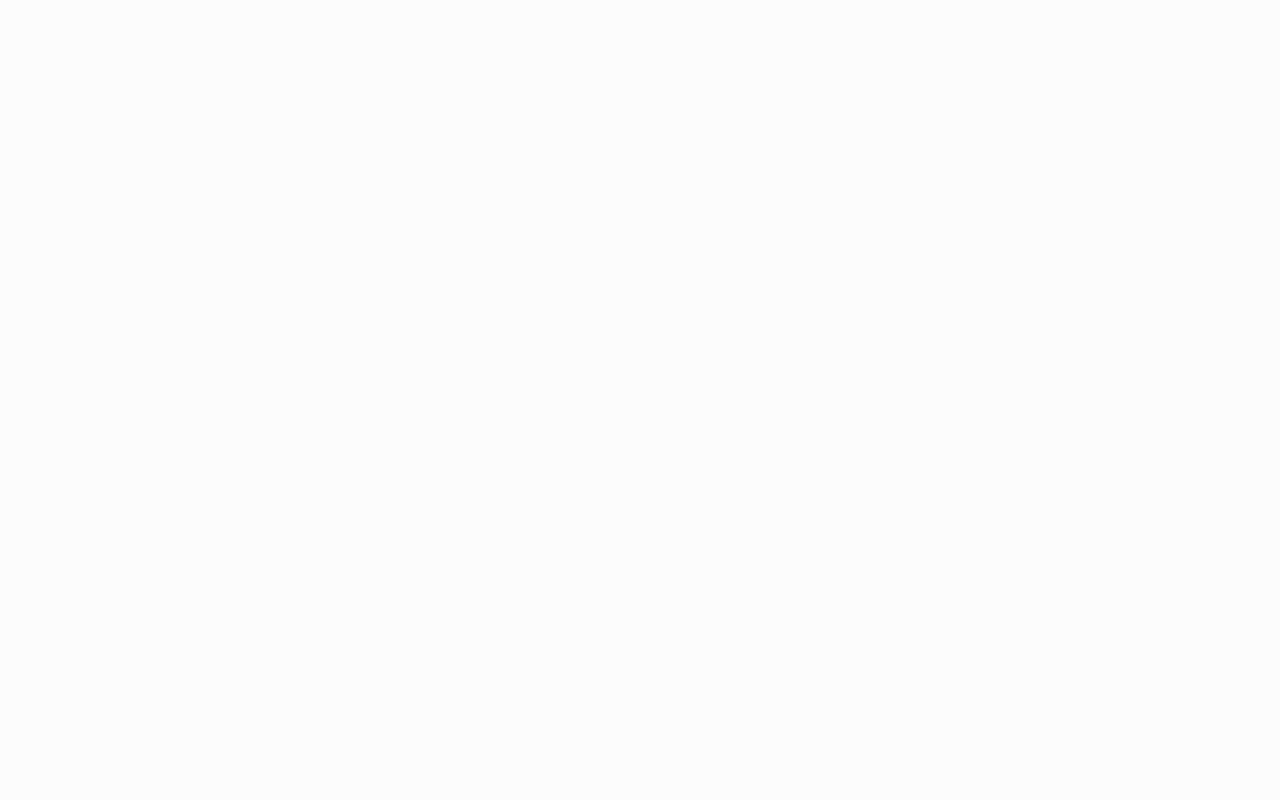
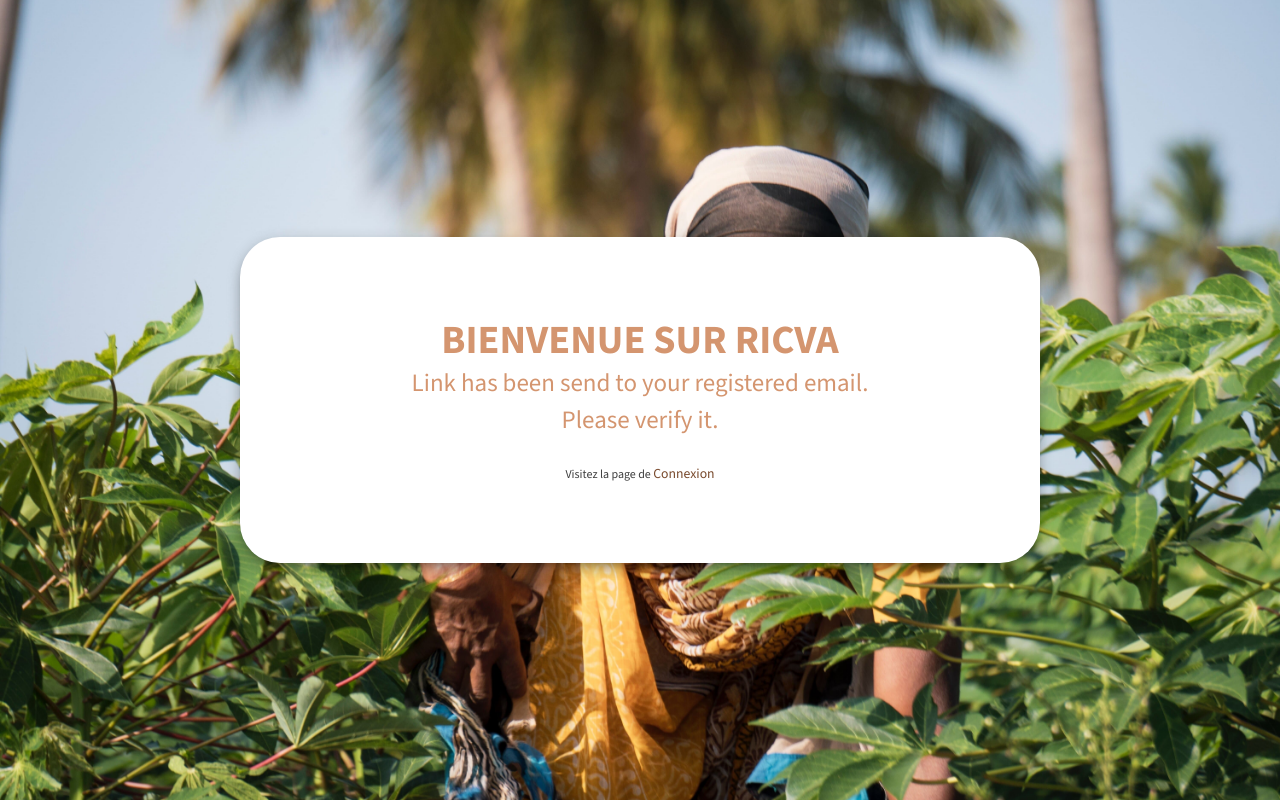
Before and after one commit to micessien/angular-coding-challenge, a React (Create React App) app: page /verify-email in a window 1280 px wide. Before the commit this address had no page. Built offline with nearby package versions, Linux system fonts and the light colour scheme.

Commit message:
Create verify email page/ login and signup working

```diff
--- a/package.json
+++ b/package.json
@@ -6,6 +6,7 @@
     "@emotion/react": "^11.11.1",
     "@emotion/styled": "^11.11.0",
     "@mui/icons-material": "^5.14.1",
+    "@mui/lab": "^5.0.0-alpha.137",
     "@mui/material": "^5.14.2",
     "@mui/x-data-grid": "^6.10.1",
     "@nivo/bar": "^0.83.0",
--- a/src/App.js
+++ b/src/App.js
@@ -11,6 +11,7 @@
 import FAQ from "./scenes/faq";
 import Signin from "./scenes/signin";
 import Signup from "./scenes/signup";
+import VerifyEmail from "./scenes/verifyEmail";
 
 function App() {
   const [theme, colorMode] = useMode();
@@ -23,6 +24,7 @@
           <Routes>
             <Route exact path="/signin" element={<Signin />} />
             <Route exact path="/signup" element={<Signup />} />
+            <Route exact path="/verify-email" element={<VerifyEmail />} />
 
             {/* Dashboard Routes */}
             <Route element={<DashboardLayout />}>
--- a/src/data/actions/auth.js
+++ b/src/data/actions/auth.js
@@ -9,7 +9,7 @@
 };
 
 /**
- * Get user login data
+ * Get User login data
  *
  * @param  object  user
  * @return  func
@@ -23,66 +23,13 @@
   }
 };
 
-// Login Method
 /**
- * Save user login data
+ * Remove User login data
  *
- * @param  object  user
- * @return  func
  */
-const login = async (email, password) => {
-  try {
-  } catch (error) {
-    alert(error.message);
-  }
-};
-
-/**
- * Register Method
- *
- * @param  object  user
- * @return  func
- */
-const register = async ({ name, email, password }) => {
-  console.log("registering");
-};
-
-/**
- * Logout Method
- *
- * @return  func
- */
-const logout = async () => {
+const removeUserData = async () => {
   // Clear local storage and redirect to home page or dashboard of current logged in
   localStorage.removeItem("currentUser");
 };
 
-/**
- * Forgot password Method
- *
- * @param  object  user
- * @return  func
- */
-const forgotPassword = (email) => {
-  console.log(`forgotting ${email}`);
-};
-
-/**
- * Send Email Verification Method
- *
- * @param  object  user
- * @return  func
- */
-const sendEmailForVerification = () => {
-  console.log("Sending verification mail");
-};
-
-export {
-  saveUserData,
-  getUserData,
-  login,
-  register,
-  logout,
-  forgotPassword,
-  sendEmailForVerification,
-};
+export { saveUserData, getUserData, removeUserData };
--- a/src/firebase.js
+++ b/src/firebase.js
@@ -1,3 +1,5 @@
+import { getAuth } from "firebase/auth";
+
 // Import the functions you need from the SDKs you need
 import { initializeApp } from "firebase/app";
 // Your web app's Firebase configuration
@@ -11,4 +13,6 @@
 };
 
 // Initialize Firebase
+// eslint-disable-next-line no-unused-vars
 const app = initializeApp(firebaseConfig);
+export const auth = getAuth();
--- a/src/scenes/signin/index.jsx
+++ b/src/scenes/signin/index.jsx
@@ -2,10 +2,11 @@
 import { tokens } from "../../theme";
 import { Formik } from "formik";
 import * as yup from "yup";
+import { useNavigate } from "react-router-dom";
 // MUI Stuff
 import useTheme from "@mui/material/styles/useTheme";
 import Avatar from "@mui/material/Avatar";
-import Button from "@mui/material/Button";
+import LoadingButton from "@mui/lab/LoadingButton";
 import CssBaseline from "@mui/material/CssBaseline";
 import TextField from "@mui/material/TextField";
 import Link from "@mui/material/Link";
@@ -25,6 +26,10 @@
 import LockOutlinedIcon from "@mui/icons-material/LockOutlined";
 // Components
 import Copyright from "../../components/Copyright";
+// Actions
+import { signInWithEmailAndPassword } from "firebase/auth";
+import { auth } from "../../firebase";
+import { saveUserData } from "../../data/actions/auth";
 
 const initialValues = {
   email: "",
@@ -43,12 +48,35 @@
 const SignIn = () => {
   const theme = useTheme();
   const colors = tokens(theme.palette.mode);
+  const navigate = useNavigate();
+  const [loading, setLoading] = React.useState(false);
   const [showPassword, setShowPassword] = React.useState(false);
 
   const handleClickShowPassword = () => setShowPassword((show) => !show);
 
   const handleFormSubmit = (values) => {
-    console.log(values);
+    // console.log(values);
+    setLoading(true);
+    signInWithEmailAndPassword(auth, values.email, values.password).then(
+      (res) => {
+        console.log("User details-----", res.user);
+        // Check if email is verified
+        if (res.user?.emailVerified === true) {
+          console.log("Login Successfully! email verified!");
+          saveUserData(res.user);
+          setLoading(false);
+          navigate("/");
+        } else {
+          console.log("Login Successfully! email not verified!");
+          setLoading(false);
+          navigate("/verify-email");
+        }
+      },
+      (err) => {
+        setLoading(false);
+        alert(err.message);
+      }
+    );
   };
 
   return (
@@ -186,15 +214,16 @@
                   )}
                 </FormControl>
 
-                <Button
+                <LoadingButton
                   type="submit"
                   fullWidth
+                  loading={loading}
                   variant="contained"
                   color="secondary"
                   sx={{ mt: 3, mb: 2 }}
                 >
                   Sign In
-                </Button>
+                </LoadingButton>
                 <Grid container>
                   <Grid item xs>
                     <Link
--- a/src/scenes/signup/index.jsx
+++ b/src/scenes/signup/index.jsx
@@ -2,10 +2,11 @@
 import { tokens } from "../../theme";
 import { Formik } from "formik";
 import * as yup from "yup";
+import { useNavigate } from "react-router-dom";
 // MUI Stuff
 import useTheme from "@mui/material/styles/useTheme";
 import Avatar from "@mui/material/Avatar";
-import Button from "@mui/material/Button";
+import LoadingButton from "@mui/lab/LoadingButton";
 import CssBaseline from "@mui/material/CssBaseline";
 import TextField from "@mui/material/TextField";
 import Link from "@mui/material/Link";
@@ -25,6 +26,12 @@
 import LockOutlinedIcon from "@mui/icons-material/LockOutlined";
 // Components
 import Copyright from "../../components/Copyright";
+// Actions
+import {
+  createUserWithEmailAndPassword,
+  sendEmailVerification,
+} from "firebase/auth";
+import { auth } from "../../firebase";
 
 const initialValues = {
   name: "",
@@ -57,6 +64,8 @@
 const SignUp = () => {
   const theme = useTheme();
   const colors = tokens(theme.palette.mode);
+  const navigate = useNavigate();
+  const [loading, setLoading] = React.useState(false);
   const [showPassword, setShowPassword] = React.useState(false);
   const [showConfirmPassword, setShowConfirmPassword] = React.useState(false);
 
@@ -66,6 +75,22 @@
 
   const handleFormSubmit = (values) => {
     console.log(values);
+    setLoading(true);
+    createUserWithEmailAndPassword(auth, values.email, values.password).then(
+      (res) => {
+        // console.log("User details-----", res);
+        setLoading(false);
+        alert(
+          "Inscription réussie, veuillez vérifier votre boîte de réception pour valider votre adresse e-mail"
+        );
+        sendEmailVerification(res.user);
+        navigate("/login");
+      },
+      (err) => {
+        setLoading(false);
+        alert(err.message);
+      }
+    );
   };
 
   return (
@@ -263,15 +288,16 @@
                   )}
                 </FormControl>
 
-                <Button
+                <LoadingButton
                   type="submit"
                   fullWidth
+                  loading={loading}
                   variant="contained"
                   color="secondary"
                   sx={{ mt: 3, mb: 2 }}
                 >
                   Creer
-                </Button>
+                </LoadingButton>
                 <Grid container>
                   <Grid item xs>
                     <Link
--- /dev/null
+++ b/src/scenes/verifyEmail/index.jsx
@@ -0,0 +1,93 @@
+import React from "react";
+import { tokens } from "../../theme";
+// MUI Stuff
+import useTheme from "@mui/material/styles/useTheme";
+import CssBaseline from "@mui/material/CssBaseline";
+import Box from "@mui/material/Box";
+import Grid from "@mui/material/Grid";
+import Typography from "@mui/material/Typography";
+import Link from "@mui/material/Link";
+
+const VerifyEmail = () => {
+  const theme = useTheme();
+  const colors = tokens(theme.palette.mode);
+
+  return (
+    <Grid container component="main" sx={{ height: "100vh" }}>
+      <CssBaseline />
+      <Grid
+        item
+        xs={12}
+        sm={12}
+        md={12}
+        sx={{
+          display: "flex",
+          alignItems: "center",
+          backgroundImage: `url("../../assets/women-famer.jpeg")`,
+          backgroundSize: "cover",
+          backgroundRepeat: "no-repeat",
+          backgroundPosition: "center",
+          backgroundColor:
+            theme.palette.mode === "light"
+              ? theme.palette.grey[500]
+              : theme.palette.grey[900],
+        }}
+      >
+        <Box
+          sx={{
+            margin: "0 auto",
+            px: 8,
+            py: 10,
+            width: "100vh",
+            display: "flex",
+            flexDirection: "column",
+            alignItems: "center",
+            backgroundColor: "#fff",
+            borderRadius: 10,
+          }}
+          boxShadow={8}
+        >
+          <Typography
+            variant="h1"
+            sx={{
+              color: colors.orangeAccent[600],
+              fontWeight: "bold",
+            }}
+          >
+            BIENVENUE SUR RICVA
+          </Typography>
+          <Typography
+            variant="body1"
+            sx={{
+              color: colors.orangeAccent[600],
+              fontWeight: 500,
+              textAlign: "center",
+            }}
+            fontSize={25}
+            maxWidth="70%"
+          >
+            Link has been send to your registered email. Please verify it.
+          </Typography>
+
+          <Link
+            href="/signin"
+            variant="body2"
+            color={colors.grey[300]}
+            sx={{ textDecoration: "none", mt: 3 }}
+          >
+            Visitez la page de{" "}
+            <Typography
+              variant="body1"
+              component="span"
+              color={colors.orangeAccent[300]}
+            >
+              Connexion
+            </Typography>
+          </Link>
+        </Box>
+      </Grid>
+    </Grid>
+  );
+};
+
+export default VerifyEmail;
```
Also changed, not shown: 1 other file (tests, documents, lock files or other folders).
